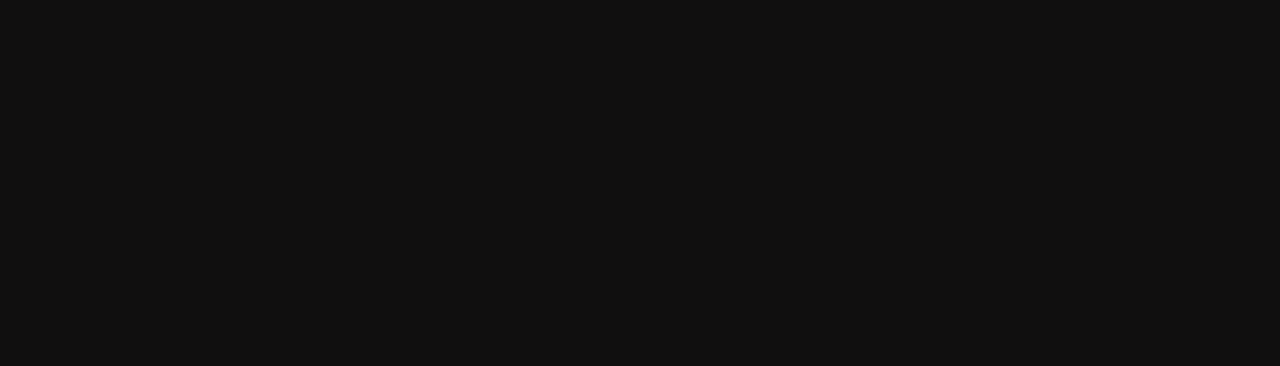
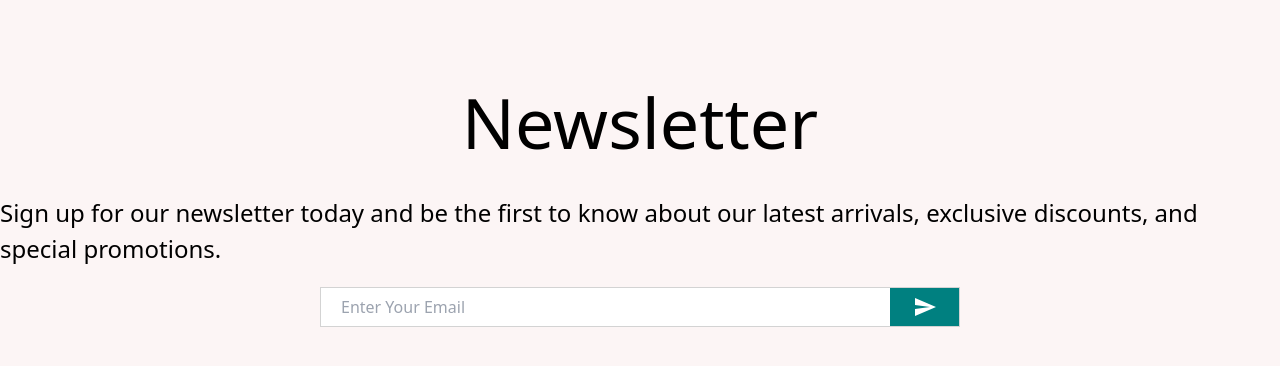
Before and after one commit to NellyNel520/LondonDiorApparel-2.0, a React (Create React App) app in the folder client/: page / in a window 1280 px wide. Shown: the part 2312-2678 px from the top of the page. Before the commit the page ends 2270 px from the top, so only its background shows below. Built offline with nearby package versions, Linux system fonts and the light colour scheme.

Commit message:
created newletter component and added it to the bottom of the homepage

```diff
--- /dev/null
+++ b/client/src/components/Newsletter.jsx
@@ -0,0 +1,64 @@
+import React from 'react'
+import styled from "styled-components";
+import SendIcon from '@mui/icons-material/Send';
+
+const Container = styled.div`
+  height: 60vh;
+  background-color: #fcf5f5;
+  display: flex;
+  align-items: center;
+  justify-content: center;
+  flex-direction: column;
+`;
+const Title = styled.h1`
+  font-size: 70px;
+  margin-bottom: 20px;
+`;
+
+const Description = styled.div`
+  font-size: 24px;
+  font-weight: 300;
+  margin-bottom: 20px;
+
+`;
+
+const InputContainer = styled.div`
+  width: 50%;
+  height: 40px;
+  background-color: white;
+  display: flex;
+  justify-content: space-between;
+  border: 1px solid lightgray;
+`;
+
+const Input = styled.input`
+  border: none;
+  flex: 8;
+  padding-left: 20px;
+`;
+
+const Button = styled.button`
+  flex: 1;
+  border: none;
+  background-color: teal;
+  color: white;
+`;
+
+
+const Newsletter = () => {
+  return (
+    <Container>
+      <Title>Newsletter</Title>
+      <Description>Sign up for our newsletter today and be the first to know about our latest arrivals, exclusive discounts, and special promotions. </Description>
+      <InputContainer>
+        <Input placeholder='Enter Your Email' />
+        <Button>
+          <SendIcon />
+        </Button>
+      </InputContainer>
+
+    </Container>
+  )
+}
+
+export default Newsletter
--- a/client/src/pages/Home.js
+++ b/client/src/pages/Home.js
@@ -4,6 +4,7 @@
 import Navbar from '../components/Navbar'
 import Slider from '../components/Slider'
 import Products from '../components/Products'
+import Newsletter from '../components/Newsletter'
 
 const Home = () => {
   return (
@@ -13,6 +14,7 @@
       <Slider />
       <Categories />
       <Products />
+      <Newsletter />
     </div>
   )
 }
```
